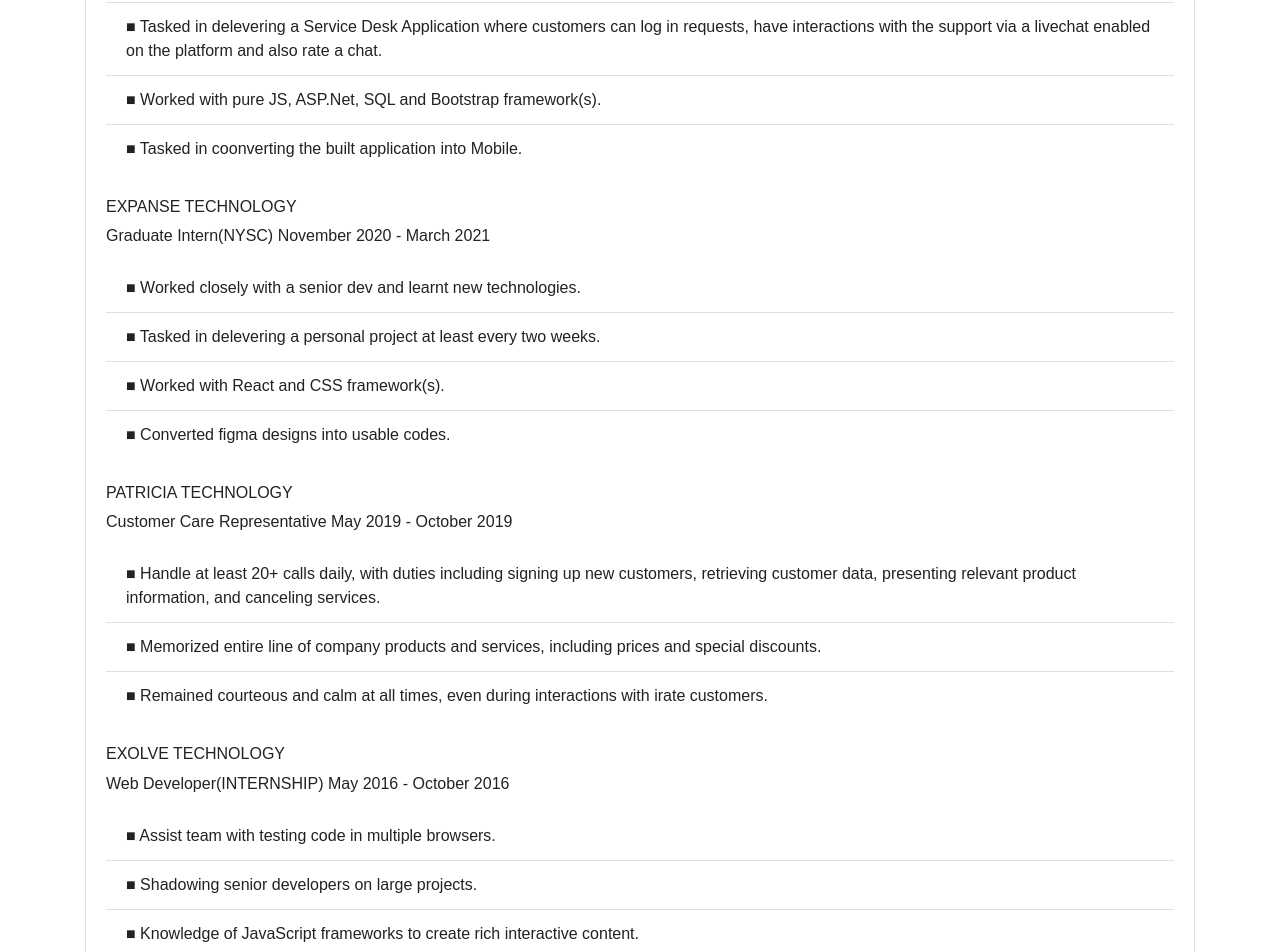
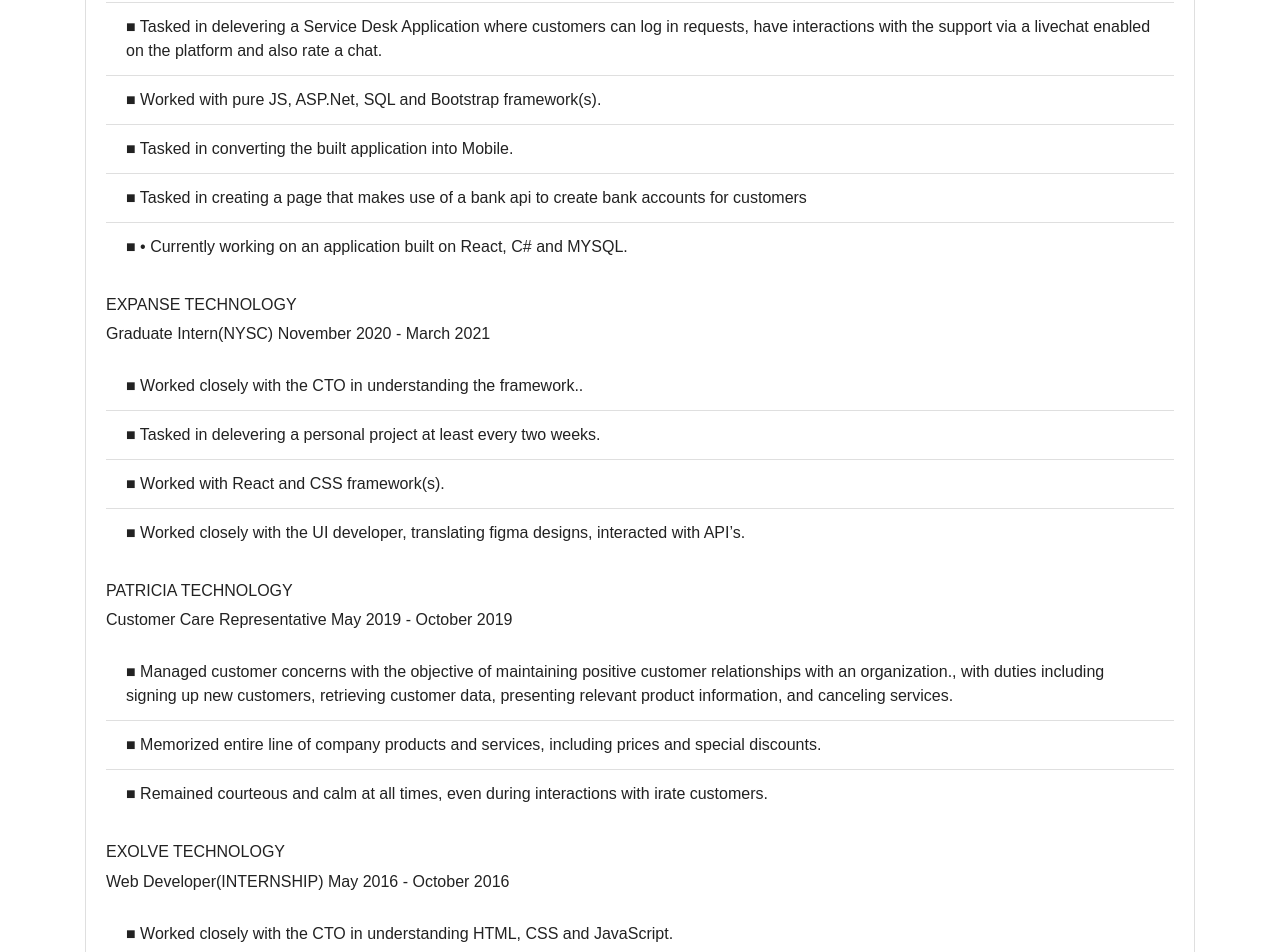
Before and after one commit to Tegadaniel/myWebsite, a React (Create React App) app: page /resume in a window 1280 px wide. Shown: the part 600-1552 px from the top of the page. Built offline with nearby package versions, Linux system fonts and the light colour scheme.

Commit message:
New changes

```diff
--- a/src/components/resume/Resume.js
+++ b/src/components/resume/Resume.js
@@ -8,7 +8,7 @@
             <div className="card">
                 <div className="card-body">
                 <a className = "bg-dark" target="_blank" rel="noreferrer" href="https://www.linkedin.com/in/tega-daniel-a7b63a120/"  aria-label="LinkedIn"><i className="fab fa-fw fa-linkedin pl-3 float-right iconColor" ></i></a>
-                    <a className = "bg-dark" target="_blank" rel="noreferrer" href="https://drive.google.com/file/d/1qqz24UCXa9U5uKeXvW_DSJGBoSHfOgEe/view?usp=sharing"  aria-label="Download"><i className="fas fa-arrow-down float-right iconColor "></i></a>
+                    <a className = "bg-dark" target="_blank" rel="noreferrer" href="https://drive.google.com/file/d/14jtqcLXOBwhmideD1axapuqyC8r0K8hJ/view?usp=sharing"  aria-label="Download"><i className="fas fa-arrow-down float-right iconColor "></i></a>
                     <h4>Philip Daniel Oghenetega
                      </h4>
                     <p>Frontend Developer</p>
@@ -28,17 +28,19 @@
                         <li className="list-group-item">■ Picked up SQL and ASP.Net</li>
                         <li className="list-group-item">■ Tasked in delevering a Service Desk Application where customers can log in requests, have interactions with the support via a livechat enabled on the platform and also rate a chat. </li>
                         <li className="list-group-item">■ Worked with pure JS, ASP.Net, SQL and Bootstrap framework(s).</li>
-                        <li className="list-group-item">■ Tasked in coonverting the built application into Mobile.</li>
+                        <li className="list-group-item">■ Tasked in converting the built application into Mobile.</li>
+                        <li className="list-group-item">■ Tasked in creating a page that makes use of a bank api to create bank accounts for customers</li>
+                        <li className="list-group-item">■ •	Currently working on an application built on React, C# and MYSQL.</li>
                     </ul>
 
                         <br/>
                     <h6 className="text-justify">EXPANSE TECHNOLOGY</h6>
                     <p  className="text-justify"> Graduate Intern(NYSC) November 2020 - March 2021</p>
                     <ul className="list-group list-group-flush">
-                        <li className="list-group-item">■ Worked closely with a senior dev and learnt new technologies.</li>
+                        <li className="list-group-item">■ Worked closely with the CTO in understanding the framework..</li>
                         <li className="list-group-item">■ Tasked in delevering a personal project at least every two weeks.</li>
                         <li className="list-group-item">■ Worked with React and CSS framework(s).</li>
-                        <li className="list-group-item">■ Converted figma designs into usable codes.</li>
+                        <li className="list-group-item">■ Worked closely with the UI developer, translating figma designs, interacted with API’s.</li>
                     </ul>
 
                         <br/>
@@ -47,7 +49,7 @@
                     <h6 className="text-justify">PATRICIA TECHNOLOGY</h6>
                     <p  className="text-justify"> Customer Care Representative May 2019 - October 2019</p>
                     <ul className="list-group list-group-flush">
-                        <li className="list-group-item">■ Handle at least 20+ calls daily, with duties including signing up new customers, retrieving customer data, presenting relevant product information, and canceling services.</li>
+                        <li className="list-group-item">■ Managed customer concerns with the objective of maintaining positive customer relationships with an organization., with duties including signing up new customers, retrieving customer data, presenting relevant product information, and canceling services.</li>
                         <li className="list-group-item">■ Memorized entire line of company products and services, including prices and special discounts.</li>
                         <li className="list-group-item">■ Remained courteous and calm at all times, even during interactions with irate customers.</li>
                     </ul>
@@ -57,16 +59,14 @@
                     <h6 className="text-justify">EXOLVE TECHNOLOGY</h6>
                     <p  className="text-justify"> Web Developer(INTERNSHIP) May 2016 - October 2016</p>
                     <ul className="list-group list-group-flush">
-                        <li className="list-group-item">■ Assist team with testing code in multiple browsers.</li>
-                        <li className="list-group-item">■ Shadowing senior developers on large projects.</li>
+                        <li className="list-group-item">■ Worked closely with the CTO in understanding HTML, CSS and JavaScript. </li>
+                        <li className="list-group-item">■ Assisted with the testing code in multiple browsers while shadowing senior developers on large projects.</li>
                         <li className="list-group-item">■ Knowledge of JavaScript frameworks to create rich interactive content.</li>
                     </ul>
                     <hr/>
                 <h5>EDUCATION</h5>
                 <h6 className="text-justify">UNIVERSITY OF LAGOS</h6>
                 <p className="text-justify"> Bachelor of Science in Computer Science, October 2019</p>
-                <h6 className="text-justify">George Richards Language Institute</h6>
-                <p className="text-justify"> French and Spanish Language (IN-VIEW), Expected Graduation date September 2021</p>
                 </div>
             </div>
         </div>
```
